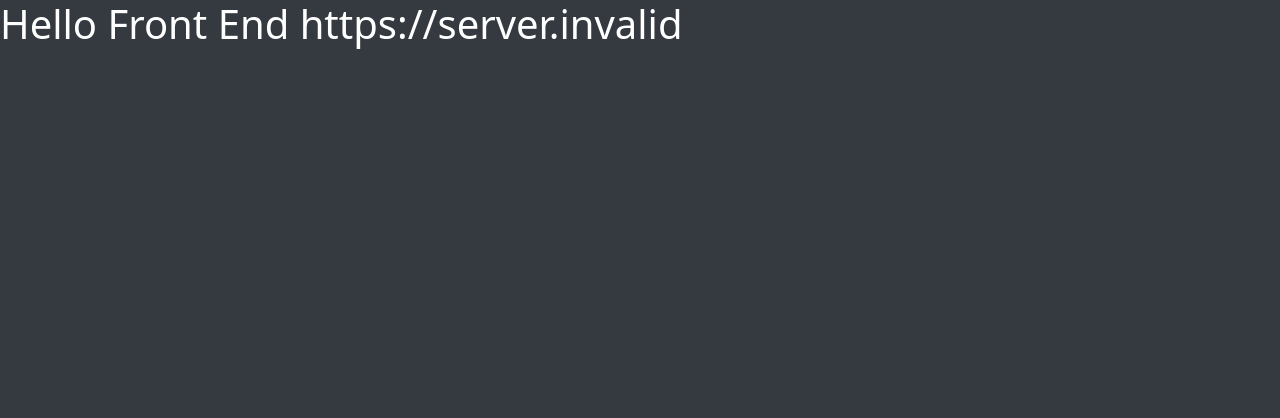
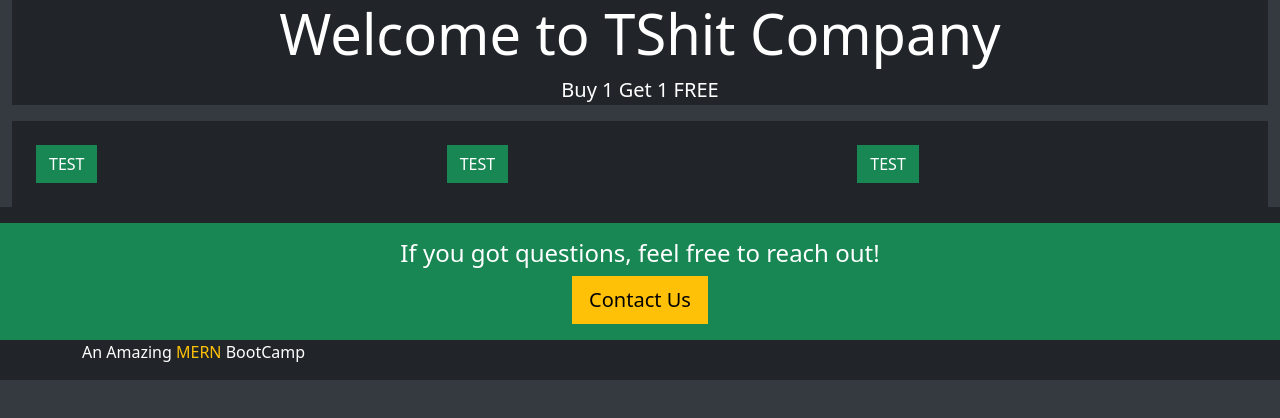
Before and after one commit to eternalbasic1/EcommerceProject, a React (Create React App) app in the folder projfrontend/: page / in a window 1280 px wide. Shown: the top 418 px of the page. Built offline with nearby package versions, Linux system fonts and the light colour scheme; no server answers.

Commit message:
Writing code in Base.js which is the base file for all / routes

```diff
--- a/projfrontend/src/core/Base.js
+++ b/projfrontend/src/core/Base.js
@@ -0,0 +1,35 @@
+import React from 'react'
+
+const Base = ({
+    title = "My Title",
+    description = "My description",
+    className= "bg-dark text-white p-4",
+    children
+}) => (
+
+    <div>
+        <div className="container-fluid">
+            <div className="jumbotron bg-dark text-white text-center">
+                <h2 className="display-4">{title}</h2>
+                <p className="lead">{description}</p>
+            </div>
+            <div className= {className}> {children}</div>
+        </div>
+        <footer className="footer bg-dark mt-auto py-3">
+            <div className="container-fluid bg-success text-white text-center py-3">
+                <h4>If you got questions, feel free to reach out!</h4>
+                <button className="btn btn-warning btn-lg">Contact Us</button>
+            </div>
+            <div className="container">
+                <span className="text-white">
+                    An Amazing <span className="text-warning">MERN</span> BootCamp
+                </span>
+            </div>
+        </footer>
+    </div>
+
+ )
+
+
+
+export default Base;
--- a/projfrontend/src/core/Home.js
+++ b/projfrontend/src/core/Home.js
@@ -1,14 +1,25 @@
 import React from 'react'
 import "../styles.css"
 import {API} from "../backend";
+import Base from './Base';
 
 export default function Home() {
 
-  console.log("API IS", API);
+ console.log("API IS", API);
 
   return (
-    <div>
-        <h1 className='text-white'>Hello Front End { API}</h1>
-    </div>
+    <Base title='Welcome to TShit Company' description='Buy 1 Get 1 FREE'>
+        <div className="row">
+          <div className="col-4">
+            <button className="btn btn-success">TEST</button>
+          </div>
+          <div className="col-4">
+            <button className="btn btn-success">TEST</button>
+          </div>
+          <div className="col-4">
+            <button className="btn btn-success">TEST</button>
+          </div>
+        </div>
+    </Base>
   );
 }
```
